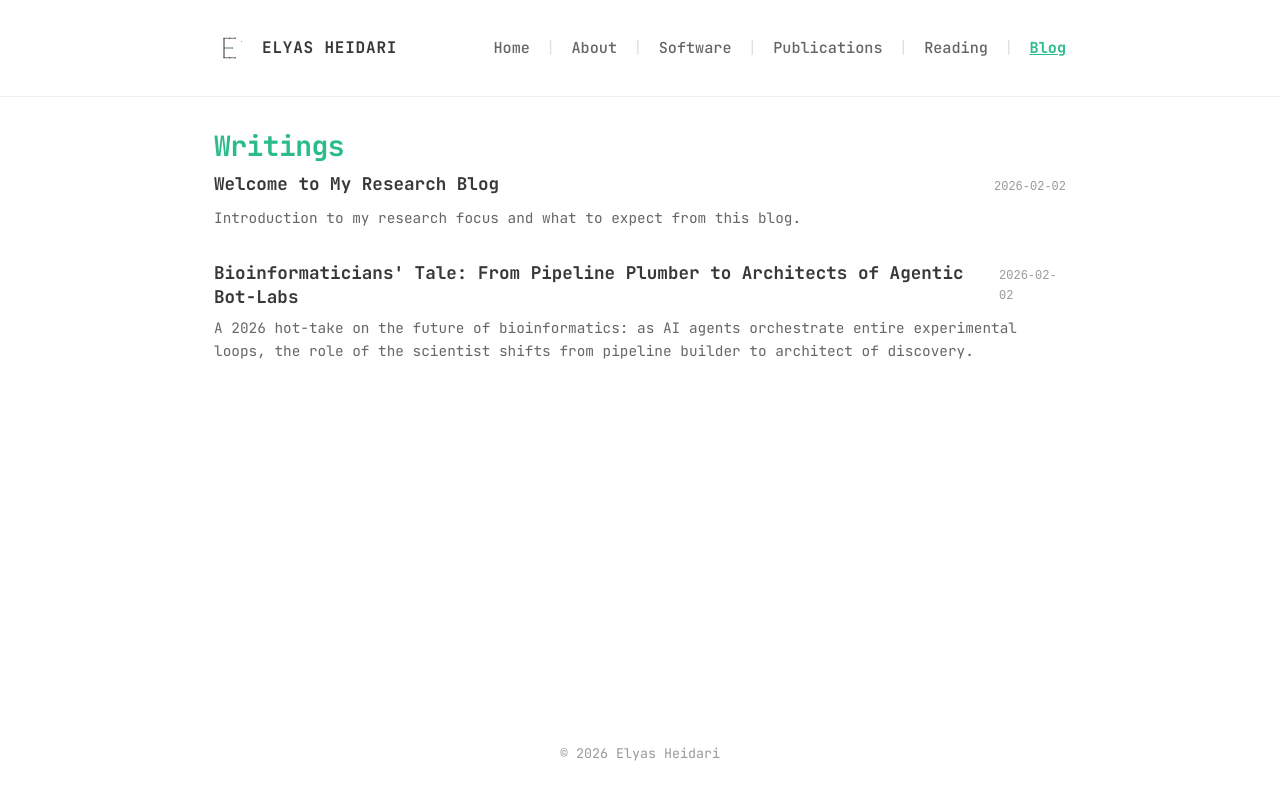
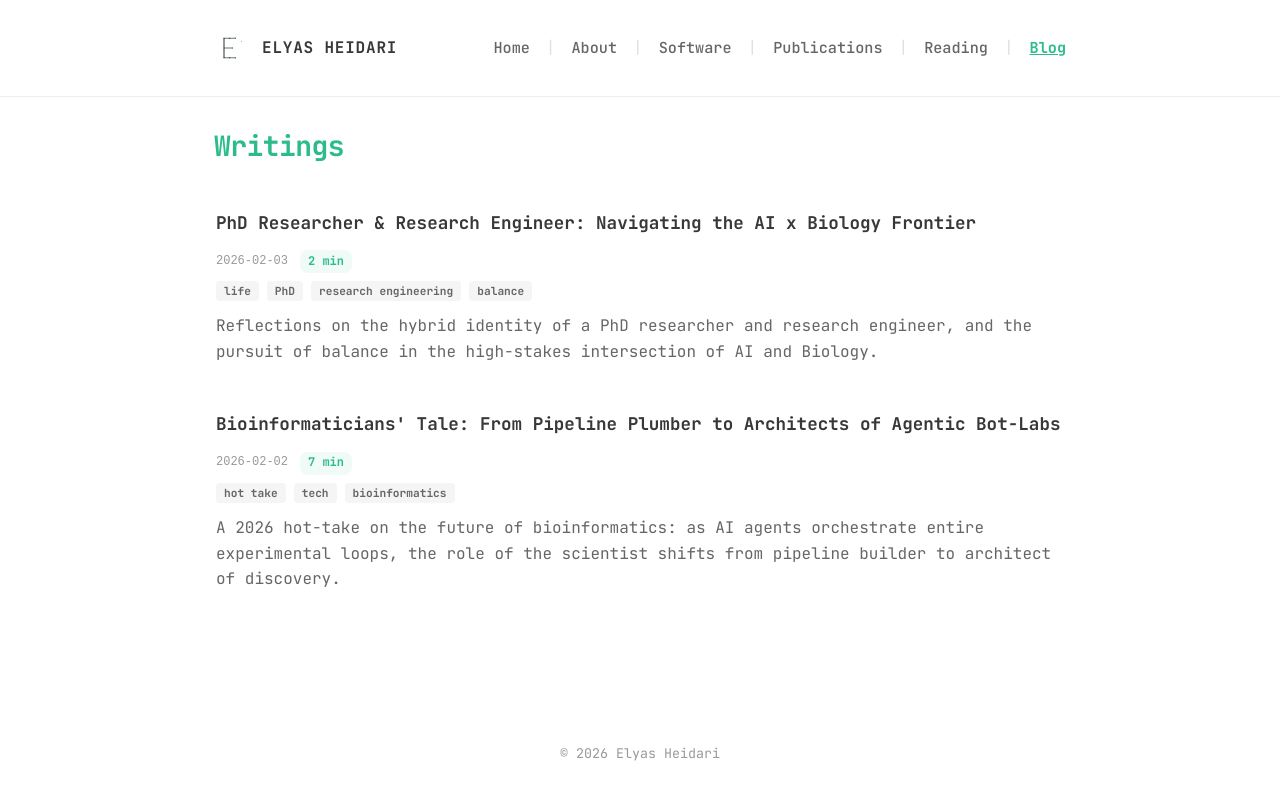
Before and after one commit to EliHei2/elihei2.github.io, a Next.js app: page /blog in a window 1280 px wide. Built offline with nearby package versions, Linux system fonts and the light colour scheme.

Commit message:
Blog & Profile: Updated posts with images/tags, enhanced blog index, and updated PhD status

```diff
--- a/blog/welcome.md
+++ b/blog/welcome.md
@@ -1,18 +1,37 @@
 ---
-title: 'Welcome to My Research Blog'
-date: '2026-02-02'
-excerpt: 'Introduction to my research focus and what to expect from this blog.'
-tags: ['research', 'introduction', 'computational biology']
+title: "PhD Researcher & Research Engineer: Navigating the AI x Biology Frontier"
+date: "2026-02-03"
+excerpt: "Reflections on the hybrid identity of a PhD researcher and research engineer, and the pursuit of balance in the high-stakes intersection of AI and Biology."
+tags: ["life", "PhD", "research engineering", "balance"]
 ---
 
-Welcome to my portfolio and research blog.
+# PhD Researcher & Research Engineer: Navigating the AI x Biology Frontier
 
-In this space, I will share insights and updates regarding my work in **computational biology**, specifically focusing on:
+Welcome to my digital lab notebook and reflection space.
 
-*   **Spatial Genomics**
-*   **Graph Neural Networks**
-*   **Single-cell Analysis**
+For those who have been following my work, you know I wear two hats: I am a **PhD Researcher** at the intersection of geometric deep learning and cancer genomics, and a **Research Engineer** building the infrastructure that makes this science possible.
 
-I'm the creator of tools like `segger` and `SageNet`, which aim to solve complex problems in biological data analysis.
+This blog isn't just about code snippets or paper summaries (though there will be plenty of that). It’s about the reality of the **PhD life**: the work, the life-as-work, the work-as-life, and the elusive search for balance in a field that never sleeps.
 
-Stay tuned for more updates!
+## Work-as-Life: The Obsession
+
+In the "AI for Science" world, work often feels like life. When you are training a model that could potentially surface a new mechanistic insight into cellular topology, it’s hard to "clock out" at 5 PM. The cells don't stop dividing, and the GPU clusters don't stop humming.
+
+For me, research engineering is the bridge. It’s what allows a PhD researcher to move from "it works on my machine" to "it works for the community." But this comes with a cost—the constant mental load of maintaining both scientific rigor and engineering robustness.
+
+## Life-as-Work: The Balance
+
+The cliché is that PhD students have no life. The reality is more nuanced: our life *becomes* the work. We find beauty in a well-structured repository and thrill in a loss curve that finally converges.
+
+But I’ve learned that the best research engineering doesn't happen during the 14th hour of a coding marathon. It happens when you step away. It happens during a walk through Heidelberg, or while reading a book that has nothing to do with linear algebra.
+
+## Research Engineering in AI x Biology
+
+My goal for this blog is to share the "behind the scenes" of this hybrid identity:
+- **The Technical**: How we scale GNNs to millions of nodes.
+- **The Philosophical**: Why the "representational gap" in biology is the most interesting problem in AI.
+- **The Personal**: How to maintain a sense of self while pursuing a PhD in a high-pressure environment.
+
+Whether you're a fellow PhD student, an engineer interested in biology, or just a curious bystander, I hope you find something here that resonates.
+
+*Tags: life, PhD, research engineering, balance*
--- a/src/app/blog/page.tsx
+++ b/src/app/blog/page.tsx
@@ -1,20 +1,9 @@
-
-
 import * as React from 'react';
 import Container from '@mui/material/Container';
 import Typography from '@mui/material/Typography';
 import Box from '@mui/material/Box';
 import Link from 'next/link';
-// Note: In a real Next.js App Router, this data fetching should be passed from a Server Component.
-// Since we are doing a quick refactor, I will assume we might need to fetch this or hardcode for now if strict client.
-// However, looking at previous implementation, it was client-side listing?
-// Ah, `getSortedPostsData` is fs based, so must run on server.
-// Refactoring to Server Component is safer for fs access.
-
-// Let's check if the previous file was a server or client component.
-// It WAS a Server Component (default).
-// I will keep it as a Server Component.
-
+import Chip from '@mui/material/Chip';
 import { getAllPosts as fetchPosts } from '../../lib/blog';
 
 export default async function Blog() {
@@ -22,21 +11,45 @@ export default async function Blog() {
 
     return (
         <Container maxWidth="md" sx={{ mb: 12 }}>
-            <Typography variant="h2" gutterBottom>Writings</Typography>
-            <Box sx={{ display: 'flex', flexDirection: 'column', gap: 4 }}>
-                {allPostsData.map(({ slug, date, title, excerpt }) => (
-                    <Box key={slug}>
-                        <Box sx={{ display: 'flex', alignItems: 'baseline', justifyContent: 'space-between', mb: 1 }}>
+            <Typography variant="h2" gutterBottom sx={{ fontWeight: 800, mb: 6 }}>Writings</Typography>
+            <Box sx={{ display: 'flex', flexDirection: 'column', gap: 6 }}>
+                {allPostsData.map(({ slug, date, title, excerpt, tags, readingTime }) => (
+                    <Box key={slug} sx={{ borderLeft: '2px solid transparent', pl: 0, transition: '0.3s', '&:hover': { borderLeft: '2px solid #2BBC8A', pl: 3 } }}>
+                        <Box sx={{ display: 'flex', alignItems: 'baseline', justifyContent: 'space-between', mb: 1, flexWrap: 'wrap', gap: 2 }}>
                             <Link href={`/blog/${slug}`} style={{ textDecoration: 'none' }}>
-                                <Typography variant="h5" sx={{ color: '#383838', '&:hover': { color: '#2BBC8A', textDecoration: 'underline' } }}>
+                                <Typography variant="h5" sx={{ fontWeight: 700, color: '#383838', '&:hover': { color: '#2BBC8A' } }}>
                                     {title}
                                 </Typography>
                             </Link>
-                            <Typography variant="caption" sx={{ color: '#999', fontFamily: 'monospace' }}>
-                                {date}
-                            </Typography>
+                            <Box sx={{ display: 'flex', alignItems: 'center', gap: 1.5 }}>
+                                <Typography variant="caption" sx={{ color: '#999', fontFamily: 'monospace' }}>
+                                    {date}
+                                </Typography>
+                                <Typography variant="caption" sx={{ color: '#2BBC8A', fontWeight: 600, bgcolor: '#f0fbf7', px: 1, py: 0.2, borderRadius: 1 }}>
+                                    {readingTime} min
+                                </Typography>
+                            </Box>
                         </Box>
-                        <Typography variant="body2" sx={{ color: '#666' }}>
+
+                        <Box sx={{ display: 'flex', gap: 1, mb: 1.5, flexWrap: 'wrap' }}>
+                            {tags?.map((tag) => (
+                                <Chip
+                                    key={tag}
+                                    label={tag}
+                                    size="small"
+                                    sx={{
+                                        height: '20px',
+                                        fontSize: '0.7rem',
+                                        bgcolor: '#f5f5f5',
+                                        color: '#666',
+                                        fontWeight: 600,
+                                        '& .MuiChip-label': { px: 1 }
+                                    }}
+                                />
+                            ))}
+                        </Box>
+
+                        <Typography variant="body1" sx={{ color: '#666', lineHeight: 1.6 }}>
                             {excerpt}
                         </Typography>
                     </Box>
--- a/src/app/page.tsx
+++ b/src/app/page.tsx
@@ -27,7 +27,7 @@ export default function Home() {
             for real-world biology.
           </Typography>
           <Typography variant="body1" paragraph sx={{ fontSize: '1.15rem', mb: 4, color: '#555', lineHeight: 1.8 }}>
-            I am a <strong>Research Engineer in AI for Science</strong> at <strong>DKFZ & EMBL Heidelberg</strong>.
+            I am a <strong>PhD Researcher & Research Engineer in AI for Science</strong> at <strong>DKFZ & EMBL Heidelberg</strong>.
             I specialize in bridging the gap between expressive geometric modeling and production-scale systems,
             translating high-dimensional biological signals into robust, uncertainty-aware infrastructure for clinical and mechanistic discovery.
           </Typography>
--- a/src/lib/blog.ts
+++ b/src/lib/blog.ts
@@ -11,6 +11,12 @@ export interface BlogPost {
     excerpt: string;
     content: string;
     tags?: string[];
+    readingTime: number;
+}
+
+export function calculateReadingTime(content: string): number {
+    const words = content.trim().split(/\s+/).length;
+    return Math.ceil(words / 200);
 }
 
 export function getAllPosts(): BlogPost[] {
@@ -38,6 +44,7 @@ export function getAllPosts(): BlogPost[] {
             date: data.date,
             excerpt: data.excerpt,
             tags: data.tags,
+            readingTime: calculateReadingTime(content),
         } as BlogPost;
     });
 
@@ -66,5 +73,6 @@ export function getPostBySlug(slug: string): BlogPost | null {
         date: data.date,
         excerpt: data.excerpt,
         tags: data.tags,
+        readingTime: calculateReadingTime(content),
     } as BlogPost;
 }
```
Also changed, not shown: blog/bioinformaticians-tale.md (+14 -27 lines), src/app/blog/[slug]/page.tsx (+1 -7 lines).
